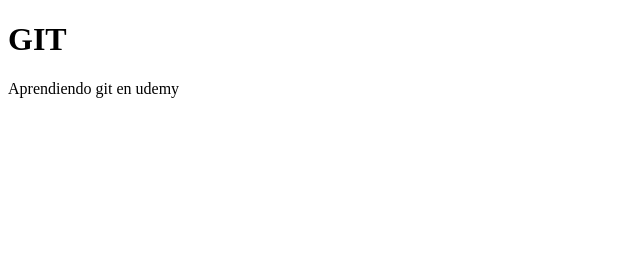
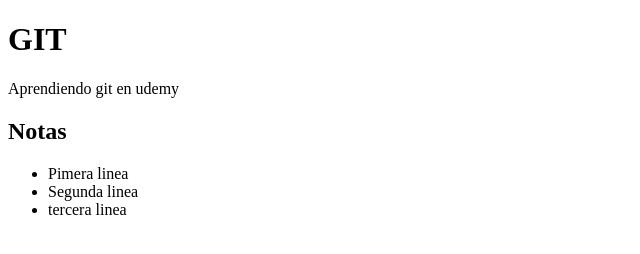
Before and after one commit to EmanuelJHS/Test, a plain HTML site: page index.html in a window 1280 px wide. Shown: the whole page, without its empty margins (0-640 px from the left). Drawn offline with Linux system fonts and the light colour scheme.

Commit message:
Agregue gitignore y modifique el index

```diff
--- a/index.html
+++ b/index.html
@@ -9,5 +9,11 @@
 <body>
     <h1>GIT</h1>
     <p>Aprendiendo git en udemy</p>
+    <h2>Notas</h2>
+    <ul>
+        <li>Pimera linea</li>
+        <li>Segunda linea</li>
+        <li>tercera linea</li>
+    </ul>
 </body>
 </html>
```
Also changed, not shown: 1 other file.
